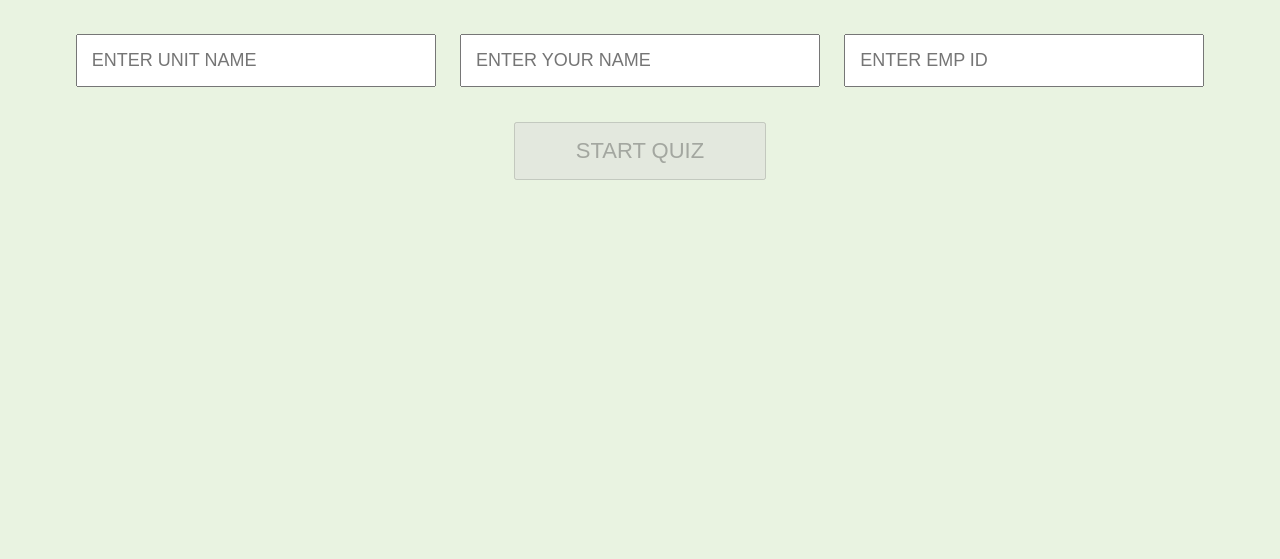
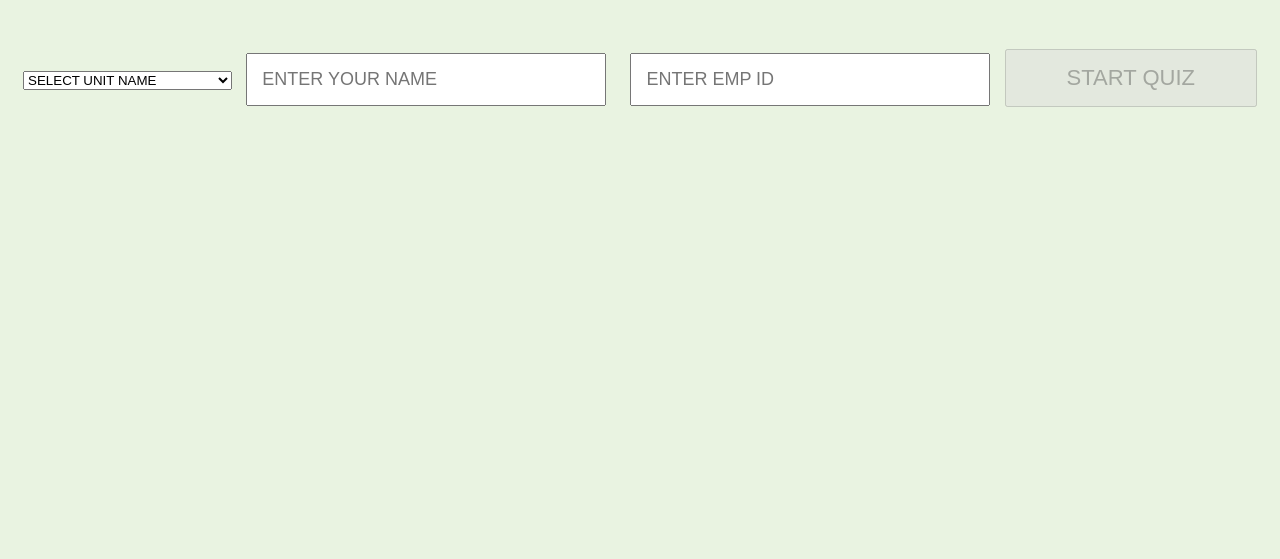
Before and after one commit to Sandy123r/panasonic-js-quiz4, a plain HTML site: page index.html in a window 1280 px wide. Shown: the part 241-800 px from the top of the page. Drawn offline with Linux system fonts and the light colour scheme.

Commit message:
Update index.html

```diff
--- a/index.html
+++ b/index.html
@@ -12,7 +12,18 @@
   <img src="images/panasonic.png" class="logo">
   <h1>Welcome to JS Card Quiz</h1>
 
-  <input type="text" id="unit" placeholder="ENTER UNIT NAME">
+  <select id="unit">
+  <option value="">SELECT UNIT NAME</option>
+  <option value="Daman Unit-4">Daman Unit-4</option>
+  <option value="Daman Unit-5">Daman Unit-5</option>
+  <option value="Haridwar Unit-1">Haridwar Unit-1</option>
+  <option value="Haridwar Unit-2">Haridwar Unit-2</option>
+  <option value="Kutch">Kutch</option>
+  <option value="Sricity">Sricity</option>
+  <option value="HO, Warehouses & Sales office">
+    HO, Warehouses & Sales office
+  </option>
+</select>
   <input type="text" id="name" placeholder="ENTER YOUR NAME">
   <input type="text" id="empId" placeholder="ENTER EMP ID">
 
@@ -33,6 +44,12 @@
     <div class="question-area">
   <img id="questionImage" class="question-img">
 
+  <div class="options-container">
+
+    <div class="choose-text">
+      CHOOSE CORRECT<br>ANSWER ⬇
+    </div>
+
     <div class="options">
       <img src="images/a.png" class="option" data-option="A">
       <img src="images/b.png" class="option" data-option="B">
@@ -42,7 +59,10 @@
       <img src="images/f.png" class="option" data-option="F">
       <img src="images/g.png" class="option" data-option="G">
     </div>
+
   </div>
+</div>
+
 
     <button id="nextBtn" class="side-btn">NEXT &gt;</button>
   </div>
```
Lines whose indentation alone changed are shown as unchanged.
